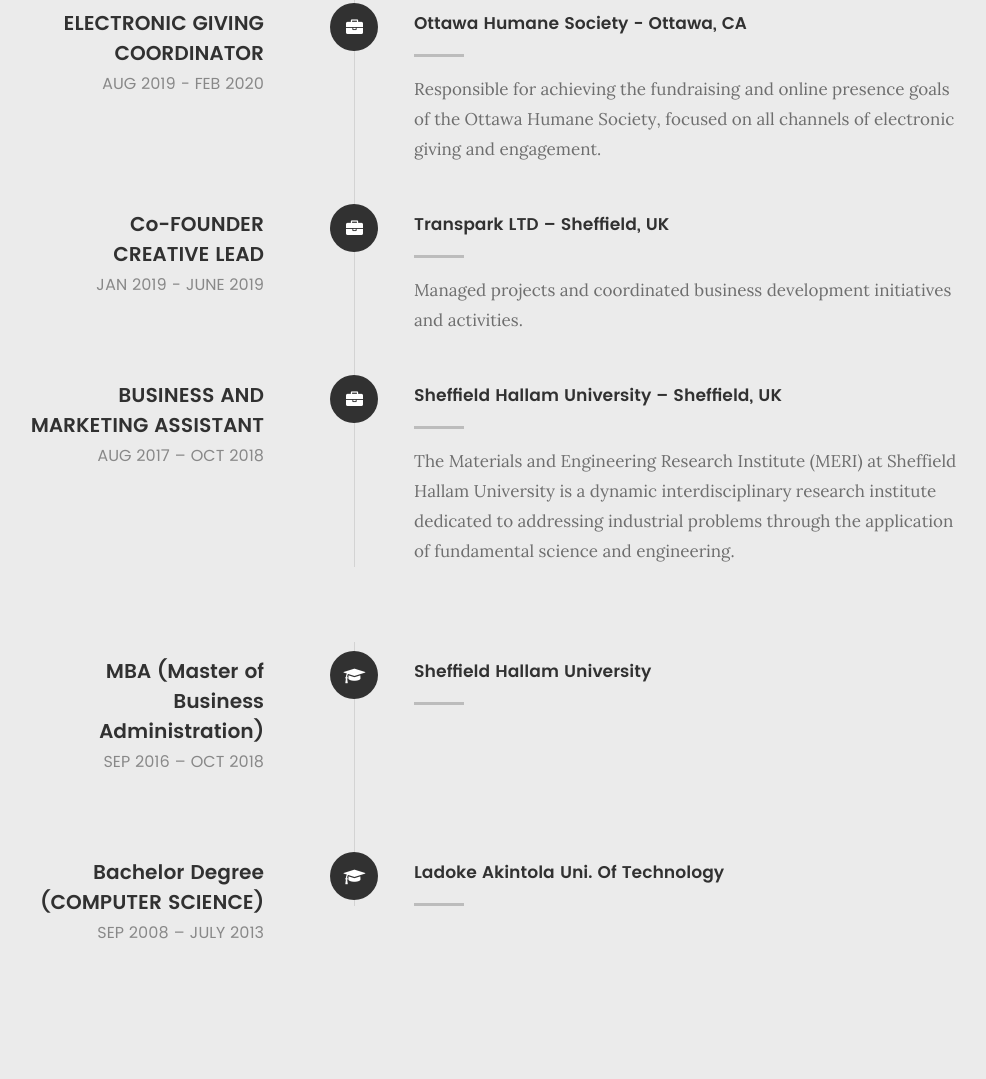
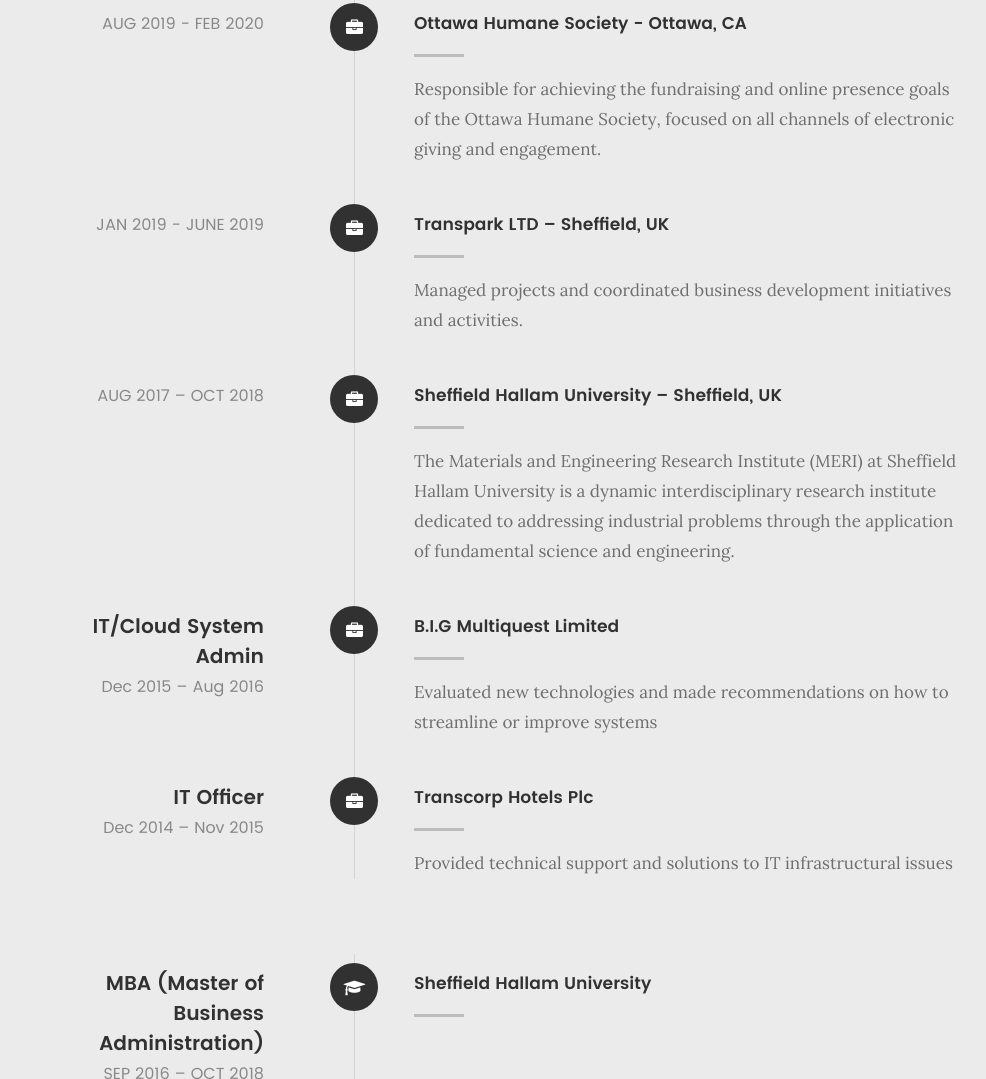
Before and after one commit to leoolowookere/Leoolowookere, a plain HTML site: page index.html in a window 1280 px wide. Shown: the part 2564-3643 px from the top of the page, without its empty margins (145-1131 px from the left). Drawn offline with Linux system fonts and the light colour scheme; files whose address does not match are found by name.

Commit message:
Update index.html

```diff
--- a/index.html
+++ b/index.html
@@ -212,7 +212,7 @@
 	   				</div>
 
 	   				<div class="timeline-header">
-	   					<h3>MARKETING COORDINATOR</h3>
+	   					<h3></h3>
 	   					<p>FEB 2020 &ndash; NOW</p>
 
    				  </div>
@@ -236,7 +236,7 @@
 
 
 	   				<div class="timeline-header">
-	   					<h3>ELECTRONIC GIVING COORDINATOR</h3>
+	   					<h3></h3>
 	   					<p>AUG 2019 - FEB 2020</p>
 
 
@@ -255,8 +255,8 @@
 	   				</div>
 
 	   				<div class="timeline-header">
-	   					<h3>Co-FOUNDER</h3>
-	   					<h3>CREATIVE LEAD</h3>
+	   					<h3></h3>
+
 	   					<p>JAN 2019 - JUNE 2019</p>
 	   				</div>
 
@@ -274,7 +274,7 @@
 	   				</div>
 
 	   				<div class="timeline-header">
-	   					<h3>BUSINESS AND MARKETING ASSISTANT</h3>
+	   					<h3></h3>
 	   					<p>AUG 2017 &ndash; OCT 2018</p>
 	   				</div>
 
@@ -283,7 +283,42 @@
 	   					<p>The Materials and Engineering Research Institute (MERI) at Sheffield Hallam University is a dynamic interdisciplinary research institute dedicated to addressing industrial problems through the application of fundamental science and engineering.</p>
 	   				</div>
 
-	   			</div> <!-- /timeline-block -->
+	   			</div>
+				<div class="timeline-block">
+
+	   				<div class="timeline-ico">
+	   					<i class="fa fa-briefcase"></i>
+	   				</div>
+
+	   				<div class="timeline-header">
+	   					<h3>IT/Cloud System Admin</h3>
+	   					<p>Dec 2015 &ndash; Aug 2016</p>
+	   				</div>
+
+	   				<div class="timeline-content">
+	   					<h4>B.I.G Multiquest Limited</h4>
+	   					<p>Evaluated new technologies and made recommendations on how to streamline or improve systems</p>
+	   				</div>
+
+	   			</div>
+				<div class="timeline-block">
+
+	   				<div class="timeline-ico">
+	   					<i class="fa fa-briefcase"></i>
+	   				</div>
+
+	   				<div class="timeline-header">
+	   					<h3>IT Officer</h3>
+	   					<p>Dec 2014 &ndash; Nov 2015</p>
+	   				</div>
+
+	   				<div class="timeline-content">
+	   					<h4>Transcorp Hotels Plc</h4>
+	   					<p>Provided technical support and solutions to IT infrastructural issues</p>
+	   				</div>
+
+	   			</div>
+				<!-- /timeline-block -->
 
 	   			 <!-- /timeline-wrap -->
 
```
